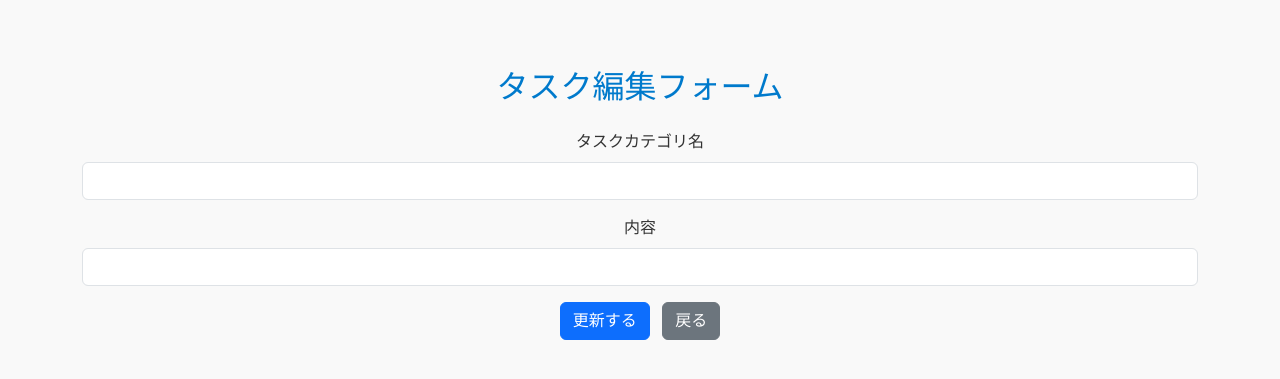
After one commit to S4AK4N/Flask, a Flask app: template templates/form_edit.html in a window 1280 px wide. The commit adds this page. Shown: the top 379 px of the page. Run offline with Flask 3, Linux system fonts and the light colour scheme; the template is opened without the code that fills it, so the values that code supplies are empty.

Commit message:
編集機能実装 #11

```diff
--- a/components/views/router.py
+++ b/components/views/router.py
@@ -8,6 +8,8 @@ from components.views.TaskNameRegister.register_name import register_routes as r
 from components.views.Post.result import post_routes as result_routes
 from components.views.Post.past import past_routes
 from components.views.Delete_Post.delete_post import delete_post_routes
+from components.views.Post.edit_post import edit_post_routes
+
 # viewsをインスタンス化
 views = Blueprint("views", __name__)
 
@@ -29,3 +31,5 @@ views.register_blueprint(result_routes)
 views.register_blueprint(past_routes)
 # タスクの削除
 views.register_blueprint(delete_post_routes)
+# 編集
+views.register_blueprint(edit_post_routes)
--- /dev/null
+++ b/templates/form_edit.html
@@ -0,0 +1,23 @@
+{% extends "layout.html" %}
+
+{% block content %}
+<div class="container mt-5">
+    <h1 class="text-center mb-4">タスク編集フォーム</h1>
+    <form method="POST" action="/edit/{{ post.id }}">
+        <div class="mb-3">
+            <label for="name" class="form-label">タスクカテゴリ名</label>
+            <input type="text" class="form-control" id="name" name="name" value="{{ post.name }}">
+        </div>
+
+        <div class="mb-3">
+            <label for="article" class="form-label">内容</label>
+            <input type="text" class="form-control" id="article" name="article" value="{{ post.article }}">
+        </div>
+
+        <div class="text-center">
+            <button type="submit" class="btn btn-primary">更新する</button>
+            <a href="/past" class="btn btn-secondary ms-2">戻る</a>
+        </div>
+    </form>
+</div>
+{% endblock %}
--- a/templates/form_past.html
+++ b/templates/form_past.html
@@ -21,6 +21,9 @@
                             <button type="submit" class="btn btn-danger btn-sm">削除</button>
                             </form>
                         </td>
+                        <td>
+                            <a href="/edit/{{ past.id }}" class="btn btn-warning btn-sm ms-1">編集</a>
+                        </td>
                     </tr>
                 {% endfor %}
             </tbody>
@@ -28,7 +31,7 @@
 
         <!-- 戻るボタン -->
         <div class="text-center mt-4">
-            <a href="javascript:history.back()" class="btn btn-primary">戻る</a>
+            <a href="/form" class="btn btn-primary">フォームに戻る</a>
         </div>
     </div>
 {% endblock %}
```
Also changed, not shown: components/views/Post/edit_post.py (added, +32 -0 lines), templates/success_edit_post.html (added, +16 -0 lines).
